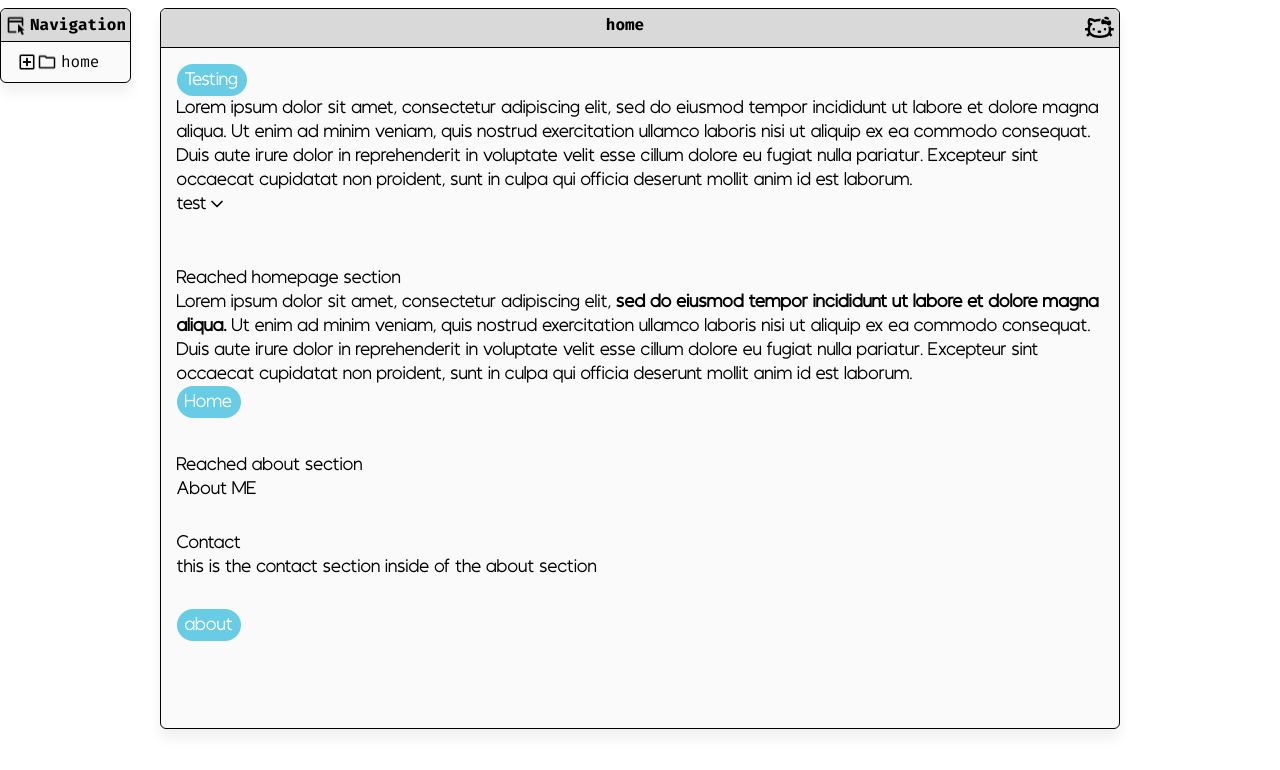
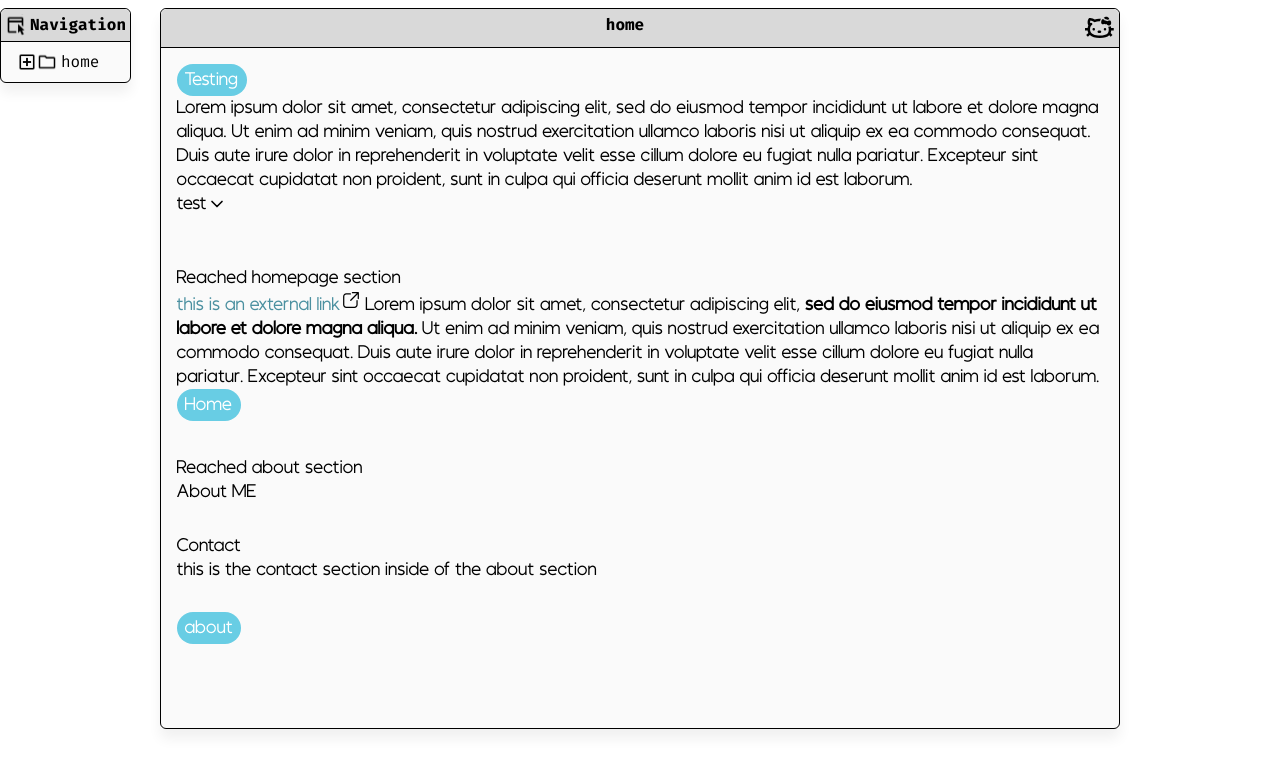
Before and after one commit to kinsley7/kinsley7.github.io, a Next.js app: page / in a window 1280 px wide. Shown: the top 770 px of the page. Built offline with nearby package versions, Linux system fonts and the light colour scheme.

Commit message:
external icon is good just cant change color

```diff
--- a/src/app/page.tsx
+++ b/src/app/page.tsx
@@ -8,6 +8,7 @@ import ChevronDown from "../../public/chevron-down.svg";
 import { MainWindowCard } from "@/components/compound/MainWindowCard";
 import { Spacer } from "@/components/foundation/Spacer";
 import { NavigationCard } from "@/components/compound/NavigationCard";
+import { Link } from "@/components/foundation/Link";
 
 //homepage
 export default function Home() {
@@ -27,7 +28,7 @@ export default function Home() {
             <section id='home' className="mb-700">
                 Reached homepage section
                 <br/>
-                Lorem ipsum dolor sit amet, consectetur adipiscing elit, <span className="font-bold">sed do eiusmod tempor incididunt ut labore et dolore magna aliqua. </span> Ut enim ad minim veniam, quis nostrud exercitation ullamco laboris nisi ut aliquip ex ea commodo consequat. Duis aute irure dolor in reprehenderit in voluptate velit esse cillum dolore eu fugiat nulla pariatur. Excepteur sint occaecat cupidatat non proident, sunt in culpa qui officia deserunt mollit anim id est laborum.
+                <Link type="external" url="https://www.youtube.com">this is an external link</Link>  Lorem ipsum dolor sit amet, consectetur adipiscing elit, <span className="font-bold">sed do eiusmod tempor incididunt ut labore et dolore magna aliqua. </span> Ut enim ad minim veniam, quis nostrud exercitation ullamco laboris nisi ut aliquip ex ea commodo consequat. Duis aute irure dolor in reprehenderit in voluptate velit esse cillum dolore eu fugiat nulla pariatur. Excepteur sint occaecat cupidatat non proident, sunt in culpa qui officia deserunt mollit anim id est laborum.
                 <Button label='Home'/>
                 <Spacer direction='vertical' size={35}/>
                 <section id='about me'>
--- a/src/components/foundation/Link.tsx
+++ b/src/components/foundation/Link.tsx
@@ -1,13 +1,31 @@
 //internal or external links
 
+import { ReactHTMLElement, ReactNode } from "react";
 import { IComponent } from "../IComponent";
+import { Row } from "./Row";
+import Image from "next/image";
+import externalLink from "../../../public/external-link.svg"
 
 interface LinkProps extends IComponent {
 	type : 'internal' | 'external'
+	url ?: string
+	children : string
+	//onClick?
 }
 
 //if link is internal then use this svg in the ::after. if its external than a different svg
 
-export const Link = ({} : LinkProps) => {
 
+//<Image classNames='w-[20px] p-1' src={externalLink} alt='external image'/>
+export const Link = ({type, url, children} : LinkProps) => {
+	if(type = 'external'){
+		return(
+				<span><a target="_blank" href={url} className="link">{children}</a></span>
+		)
+	}
+	else{
+		return(
+			<span><a>{children}</a></span>
+			)
+	}
 }
--- a/src/style/base.css
+++ b/src/style/base.css
@@ -2,6 +2,7 @@
 @import './card.css';
 @import './button.css';
 @import './tree.css';
+@import './link.css';
 
  /*all colors here */
 :root {
--- /dev/null
+++ b/src/style/link.css
@@ -0,0 +1,13 @@
+.link{
+	color: var(--secondary-color);
+}
+
+.link::after {
+	content: "";
+	display: inline-block;
+	width: 20px;
+	height: 20px;
+	background-image: url('../../public/external-link.svg');
+	background-size: cover;
+	color: var(--secondary-color);
+  }
```
